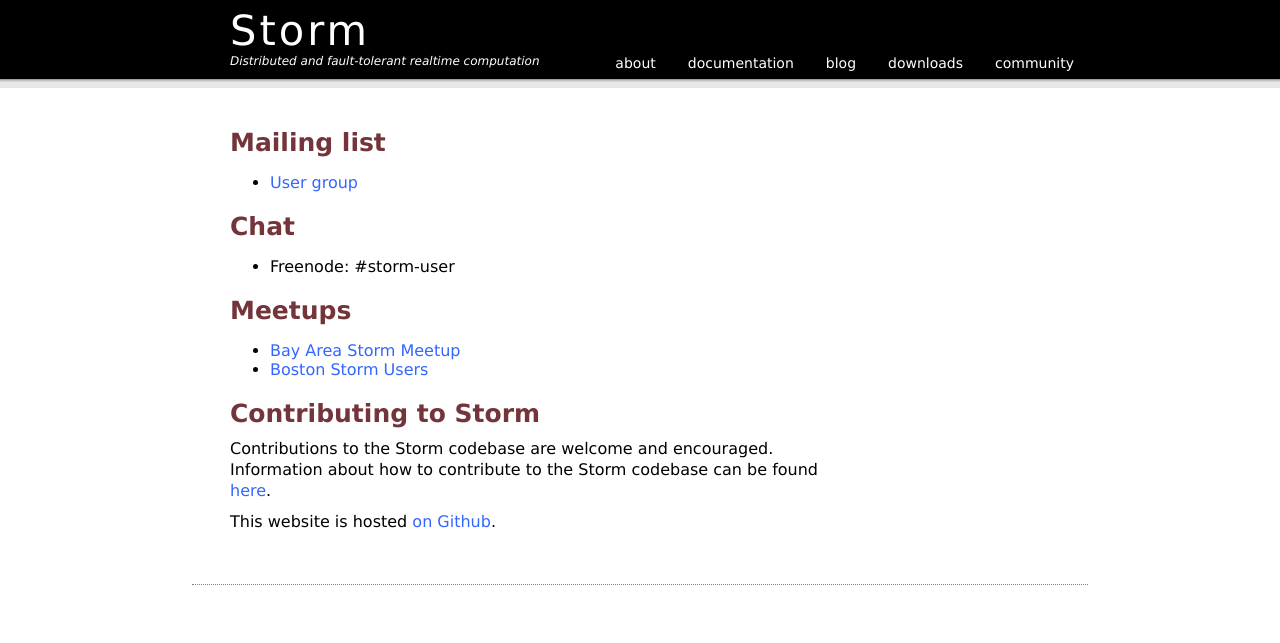
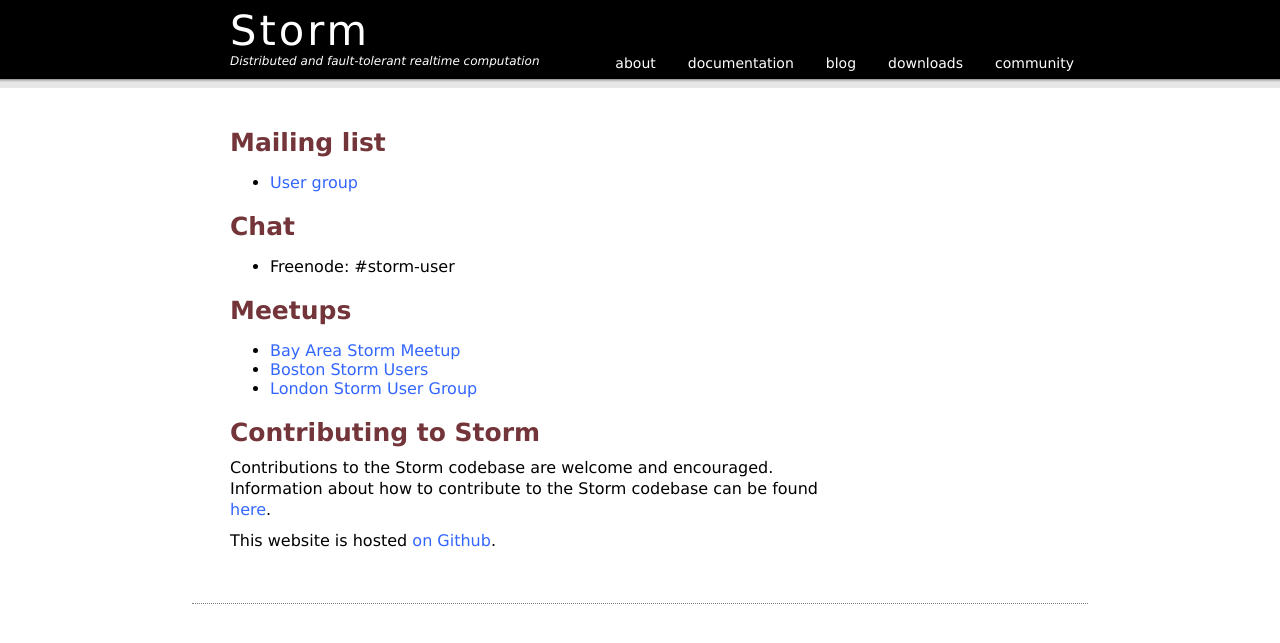
Before and after one commit to nathanmarz/storm-website, a Jekyll site: the page built from community.html, in a window 1280 px wide. Shown: the top 643 px of the page. Built offline with Jekyll 4.4.1, drawn with Linux system fonts in a browser that asks for light colours; Markdown is read by kramdown in place of the engine named in the settings.

Commit message:
add london user group

```diff
--- a/community.html
+++ b/community.html
@@ -15,6 +15,7 @@ title: Storm community
   <ul>
     <li><a href="http://www.meetup.com/Bay-Area-Storm-Users/">Bay Area Storm Meetup</a></li>
     <li><a href="http://www.meetup.com/Boston-Storm-Users/">Boston Storm Users</a></li>
+    <li><a href="http://www.meetup.com/storm-london">London Storm User Group</a></li>
   </ul>
   <h2>Contributing to Storm</h2>
   <p>Contributions to the Storm codebase are welcome and encouraged. Information about how to contribute to the Storm codebase can be found <a href="https://github.com/nathanmarz/storm/wiki/Contributing-to-Storm">here</a>.</p>
```
